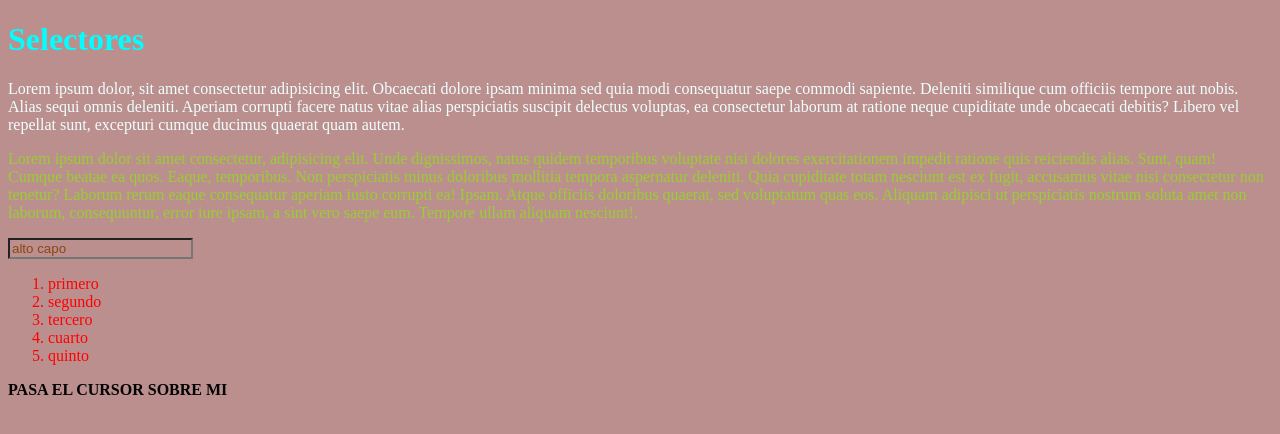
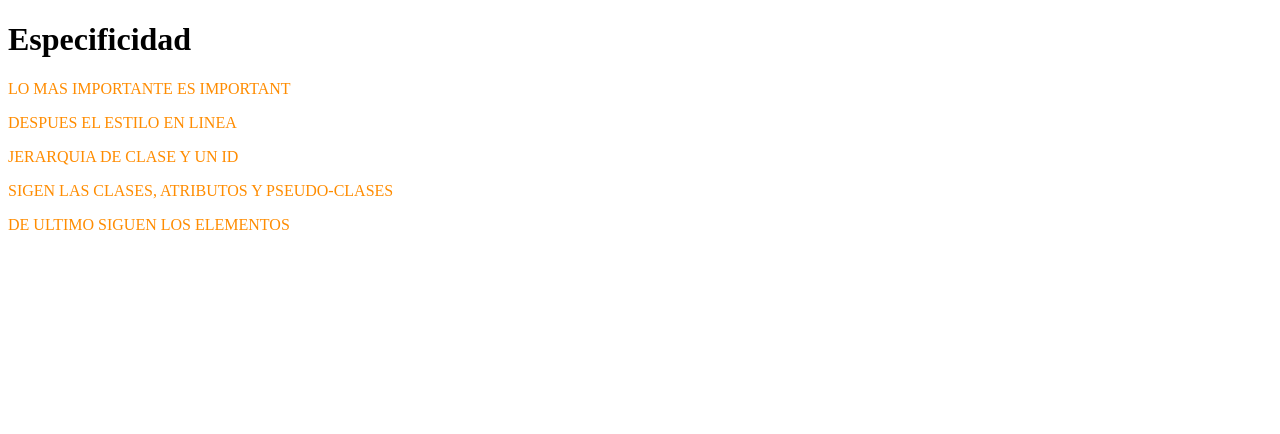
Before and after one commit to JesusDavidJaimesSerranoADSO/Taller_CSS_13_10_2022, a plain HTML site: page index.html in a window 1280 px wide. Drawn offline with Linux system fonts and the light colour scheme.

Commit message:
Especificidad

```diff
--- a/index.html
+++ b/index.html
@@ -8,23 +8,12 @@
     <link rel="stylesheet" href="style.css">
 </head>
 <body>
-    <h1>Selectores</h1>
-    <p class="primero">Lorem ipsum dolor, sit amet consectetur adipisicing elit. Obcaecati dolore ipsam minima sed quia modi consequatur saepe commodi sapiente. Deleniti similique cum officiis tempore aut nobis. Alias sequi omnis deleniti.
-    Aperiam corrupti facere natus vitae alias perspiciatis suscipit delectus voluptas, ea consectetur laborum at ratione neque cupiditate unde obcaecati debitis? Libero vel repellat sunt, excepturi cumque ducimus quaerat quam autem.</p>
+    <h1>Especificidad</h1>
+    <P>LO MAS IMPORTANTE ES IMPORTANT</P>
+    <P>DESPUES EL ESTILO EN LINEA</P>
+    <P class="clase" pepe="atributo" id="num1">JERARQUIA DE CLASE Y UN ID</P>
+    <P class="clase" pepe="atributo">SIGEN LAS CLASES, ATRIBUTOS Y PSEUDO-CLASES</P>
+    <P>DE ULTIMO SIGUEN LOS ELEMENTOS</P>
 
-    <p id="modificar">Lorem ipsum dolor sit amet consectetur, adipisicing elit. Unde dignissimos, natus quidem temporibus voluptate nisi dolores exercitationem impedit ratione quis reiciendis alias. Sunt, quam! Cumque beatae ea quos. Eaque, temporibus.
-    Non perspiciatis minus doloribus mollitia tempora aspernatur deleniti. Quia cupiditate totam nesciunt est ex fugit, accusamus vitae nisi consectetur non tenetur? Laborum rerum eaque consequatur aperiam iusto corrupti ea! Ipsam.
-    Atque officiis doloribus quaerat, sed voluptatum quas eos. Aliquam adipisci ut perspiciatis nostrum soluta amet non laborum, consequuntur, error iure ipsam, a sint vero saepe eum. Tempore ullam aliquam nesciunt!.</p>
-
-    <input atributo="poder" type="text" value="alto capo">
-
-    <ol>
-        <li>primero</li>
-        <li>segundo</li>
-        <li>tercero</li>
-        <li>cuarto</li>
-        <li>quinto</li>
-    </ol>
-    <b>PASA EL CURSOR SOBRE MI</b>
 </body>
 </html>
--- a/style.css
+++ b/style.css
@@ -1,35 +1,28 @@
-/* selector universal  */
-*{
-    background: rosybrown;
+/* es estili de cascada toma como importante primero los niveles de jerarquia
+y despues en los mismos niveles de jerarqua toma los ultimos por cascada */
+
+p{
+    /* al añadir importan, es el nivel mas alto, el jefe, cambia a todoa sin excelcion
+    no importa donde lo dejes  */
+    color: darkorange !important;
 }
 
-/* selector de tipo */
-h1{
-    color: aqua;
-
-/* selector de clase */
-}
-.primero{
-    color: azure;
+/* lod ID son mas importantes que las clases, asi que este se ejecuta con prioridad,
+sin importar el lugar en el css */
+#num1{
+    color: blueviolet;
 }
 
-/* selector por id */
-#modificar{
-    /* utilizar solo para un elemento */
-    color: yellowgreen;
+/* las clases y los atributos estan en el mismo niver de jerarquia,
+ asi que toma el ultimo de ellos por cascada */
+.clase{
+    color: blue;
+}
+[pepe="atributo"]{
+    color: rgb(3, 245, 245);
 }
 
-/* selector por atributo */
-[atributo="poder"]{
-    color: saddlebrown;
+/* ultimo nivel de jerarquia */
+p{
+    color:red
 }
-
-/* atributo por descendencia */
-ol li {
-    color: red;
-}
-
-/* selector por pseudo-clase */
-b:hover{
-    color: blue;
-}
```
